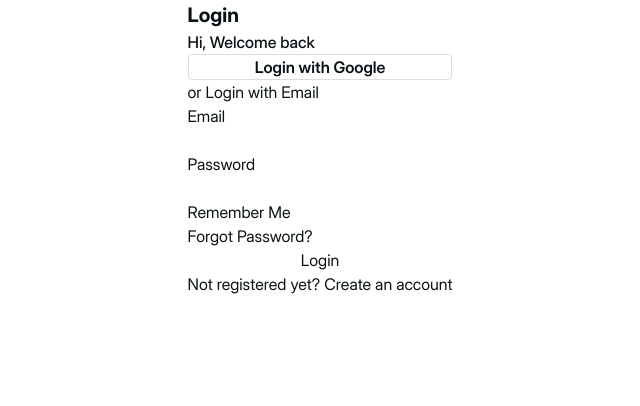
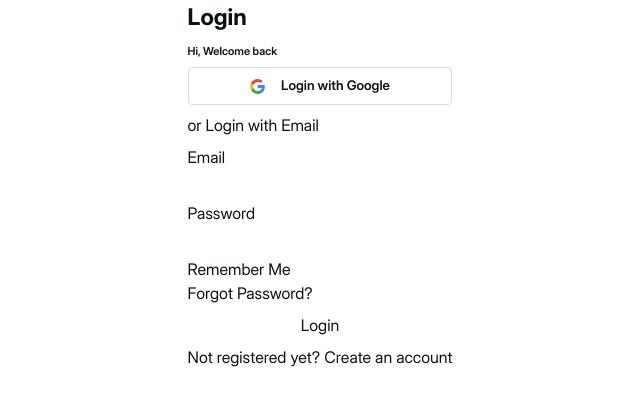
Before and after one commit to KyneLaggui/pup-connect, a Next.js app: page /pages/login in a window 1280 px wide. Shown: the top 406 px of the page, without its empty margins (320-960 px from the left). Built offline with nearby package versions, Linux system fonts and the light colour scheme.

Commit message:
check dim size for job app.

```diff
--- a/src/app/pages/login/page.jsx
+++ b/src/app/pages/login/page.jsx
@@ -1,11 +1,20 @@
+import Image from 'next/image'
 import React from 'react'
 
 const login = () => {
   return (
-    <div className="flex flex-col justify-center w-fit mx-auto">
-        <h1 className="text-logo font-bold">Login</h1>
-        <p className="font-medium">Hi, Welcome back</p>
-        <button className="font-semibold border-solid border rounded-sm border-">Login with Google</button>
+    <div className="flex flex-col justify-center w-fit mx-auto gap-2">
+        <h1 className="font-bold text-xl">Login</h1>
+        <p className="font-semibold text-xs">Hi, Welcome back</p>
+        <button className="flex justify-center items-center gap-4 font-semibold border-solid border rounded-sm border-buttonColor py-2 text-sm">
+            <Image
+                src="/assets/google_icon.svg"
+                width={15}
+                height={15}
+                alt="Google Logo"
+            />
+            <span>Login with Google</span>
+        </button>
         <p>or Login with Email</p>
         <div>
             <p>Email</p>
```
Also changed, not shown: public/assets/google_icon.png (added), public/assets/google_icon.svg (added).
